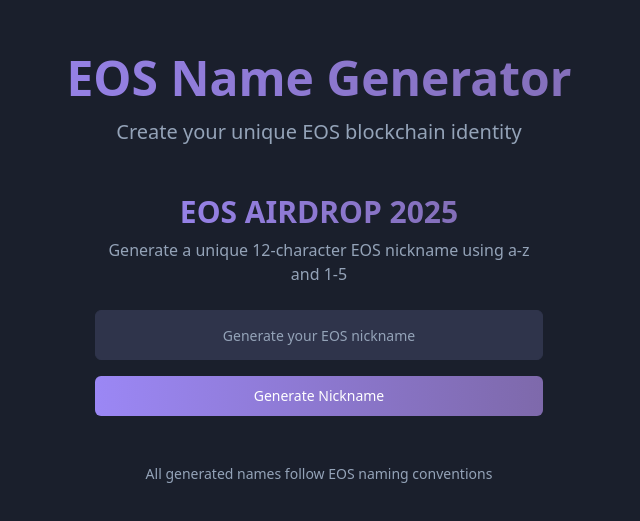
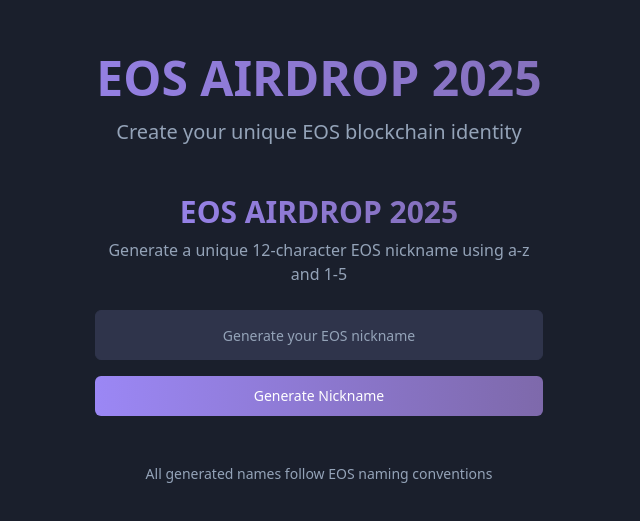
Before and after one commit to Project2618team/eos-nickname-nexus-12, a React (Vite) app: page / in a window 1280 px wide. Shown: the part 131-652 px from the top of the page, without its empty margins (321-961 px from the left). Built offline with nearby package versions, Linux system fonts and the light colour scheme.

Commit message:
Update title from "EOS Name Generator" to "EOS AIRDROP 2025"
Changed the main title in the Index component to reflect the new branding for the application. The title now reads "EOS AIRDROP 2025" instead of "EOS Name Generator".
[skip gpt_engineer]

```diff
--- a/src/pages/Index.tsx
+++ b/src/pages/Index.tsx
@@ -6,7 +6,7 @@ const Index = () => {
       <div className="w-full max-w-4xl mx-auto">
         <div className="text-center mb-12 space-y-4">
           <h1 className="text-5xl font-bold gradient-text">
-            EOS Name Generator
+            EOS AIRDROP 2025
           </h1>
           <p className="text-xl text-muted-foreground">
             Create your unique EOS blockchain identity
```
